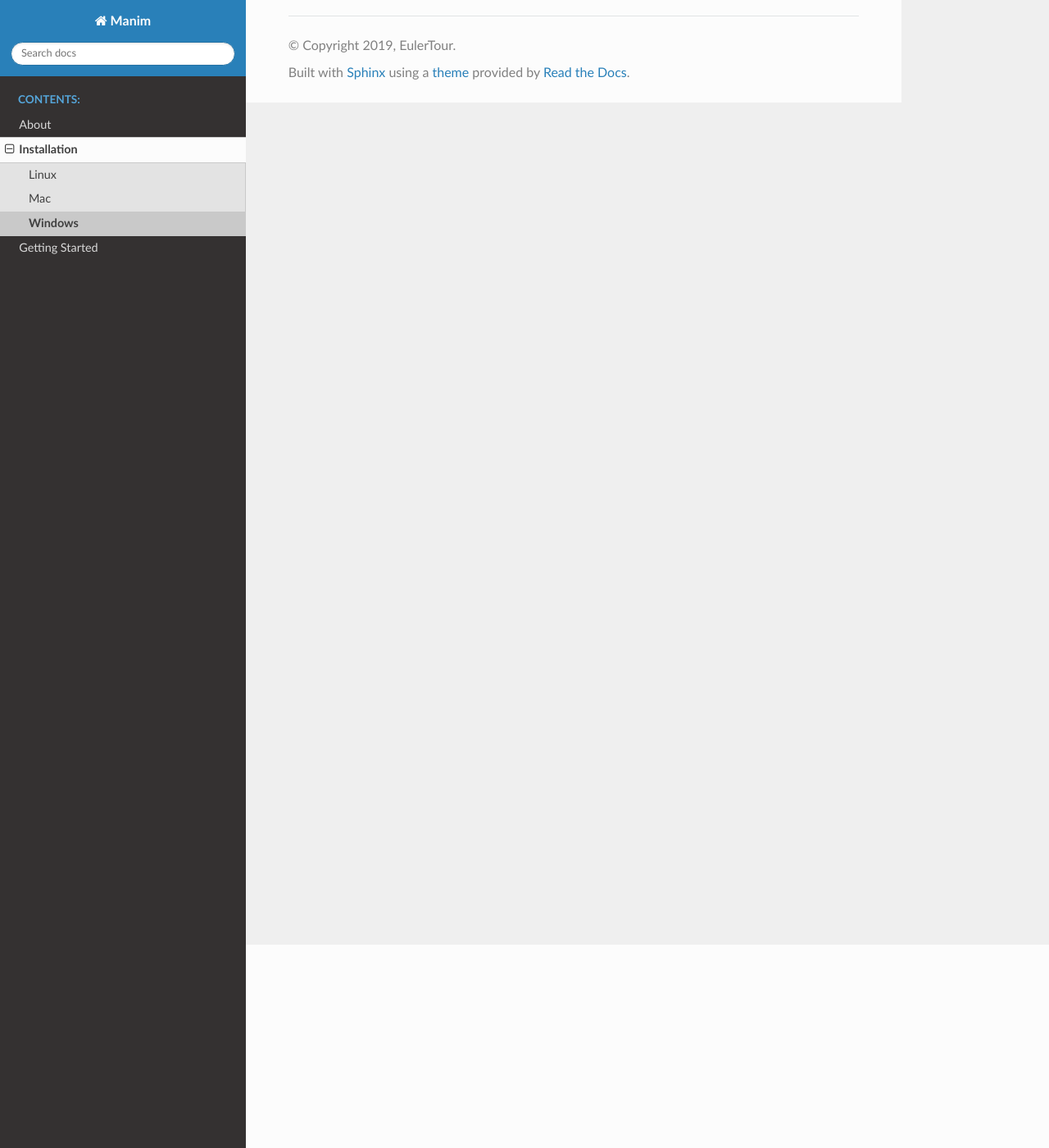
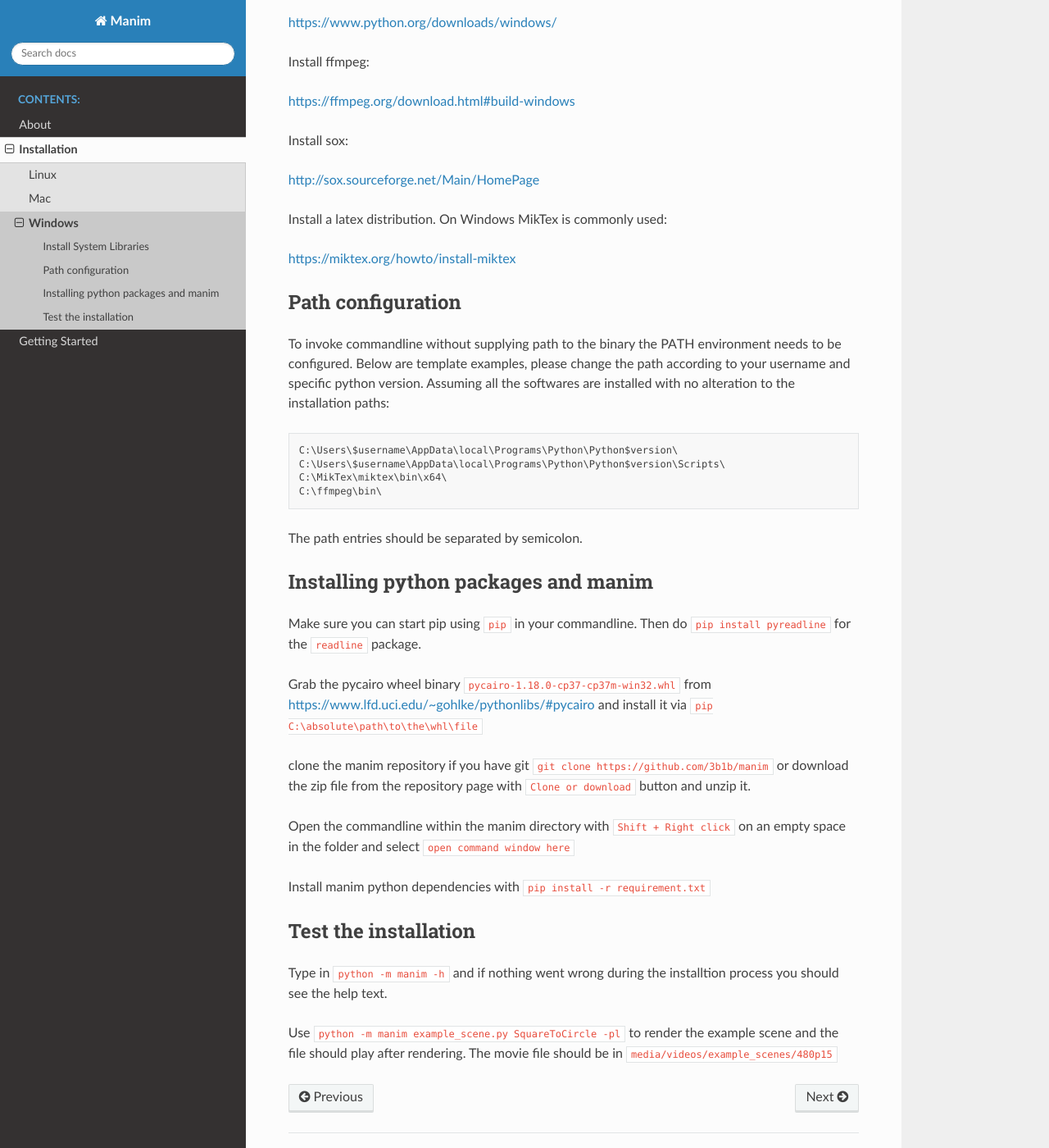
Before and after one commit to loshsteve9/Python-Django, a Sphinx documentation site: the page built from docs/source/installation/windows.rst, in a window 1280 px wide and 1400 px high, scrolled down 248 px. Shown: the whole window at 82% size. Built offline with Sphinx 7.4.7 and the Read the Docs theme 2.0.0, drawn with Linux system fonts in a browser that asks for light colours; some of the changed text lies outside the part shown.

Commit message:
Add Windows installation documentation
The installation is done with a Windows8 machine,
further testing are needed for windows10.

```diff
--- a/docs/source/installation/windows.rst
+++ b/docs/source/installation/windows.rst
@@ -1,4 +1,60 @@
 Windows
 =======
 
-A stub for windows installation
+Install System Libraries
+------------------------
+
+Make sure you have *Python 3* for Windows installed first:
+
+https://www.python.org/downloads/windows/
+
+Install ffmpeg:
+
+https://ffmpeg.org/download.html#build-windows
+
+Install sox:
+
+http://sox.sourceforge.net/Main/HomePage
+
+Install a latex distribution. On Windows MikTex is commonly used:
+
+https://miktex.org/howto/install-miktex
+
+Path configuration
+------------------
+
+To invoke commandline without supplying path to the binary
+the PATH environment needs to be configured. Below are template examples, please change
+the path according to your username and specific python version. Assuming all the
+softwares are installed with no alteration to the installation paths::
+
+  C:\Users\$username\AppData\local\Programs\Python\Python$version\
+  C:\Users\$username\AppData\local\Programs\Python\Python$version\Scripts\
+  C:\MikTex\miktex\bin\x64\
+  C:\ffmpeg\bin\
+
+The path entries should be separated by semicolon.
+
+Installing python packages and manim
+------------------------------------
+
+Make sure you can start pip using ``pip`` in your commandline. Then do
+``pip install pyreadline`` for the ``readline`` package.
+
+Grab the pycairo wheel binary ``pycairo‑1.18.0‑cp37‑cp37m‑win32.whl`` from https://www.lfd.uci.edu/~gohlke/pythonlibs/#pycairo
+and install it via ``pip C:\absolute\path\to\the\whl\file``
+
+clone the manim repository if you have git ``git clone https://github.com/3b1b/manim`` or download the zip file from
+the repository page with ``Clone or download`` button and unzip it.
+
+Open the commandline within the manim directory with ``Shift + Right click`` on an empty space in the folder and select ``open command window here``
+
+Install manim python dependencies with ``pip install -r requirement.txt``
+
+Test the installation
+---------------------
+
+Type in ``python -m manim -h`` and if nothing went wrong during the installtion process you should see the help text.
+
+Use ``python -m manim example_scene.py SquareToCircle -pl`` to render the example scene and the file should play after rendering. The movie file should be
+in ``media/videos/example_scenes/480p15``
```
